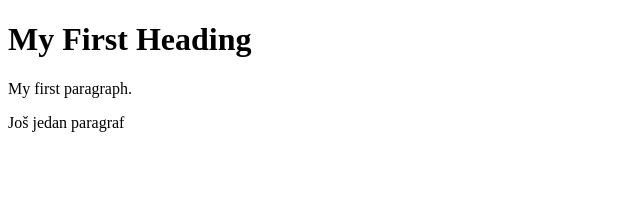
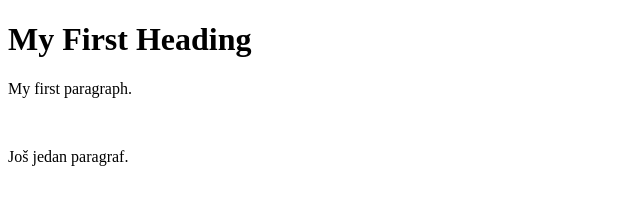
Before and after one commit to NafriV/NafriV.github.io, a plain HTML site: page index.html in a window 1280 px wide. Shown: the whole page, without its empty margins (0-640 px from the left). Drawn offline with Linux system fonts and the light colour scheme.

Commit message:
Update index.html

```diff
--- a/index.html
+++ b/index.html
@@ -7,7 +7,8 @@
 
 <h1>My First Heading</h1>
 <p>My first paragraph.</p>
-  <p>Još jedan paragraf</p>
+  <br>
+  <p>Još jedan paragraf.</p>
 
 </body>
 </html>
```
